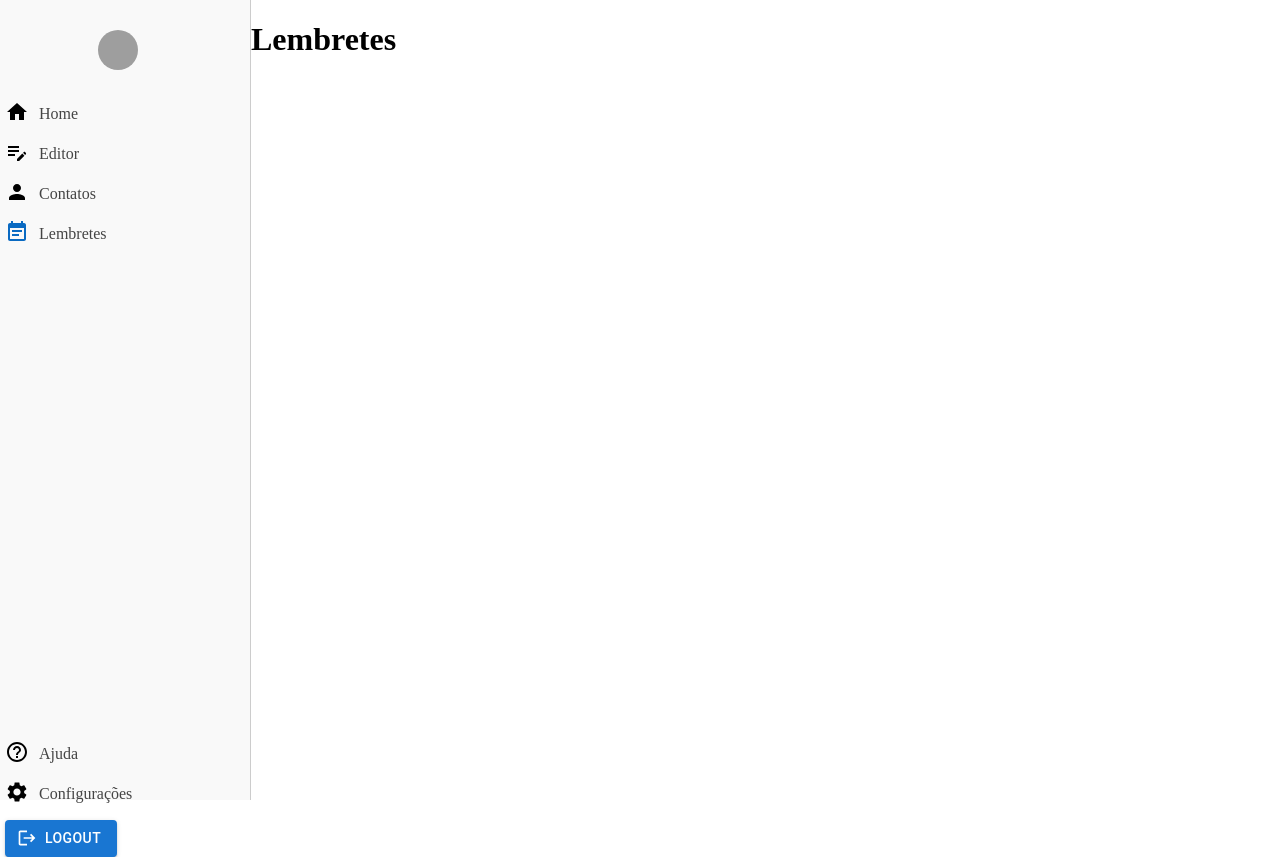
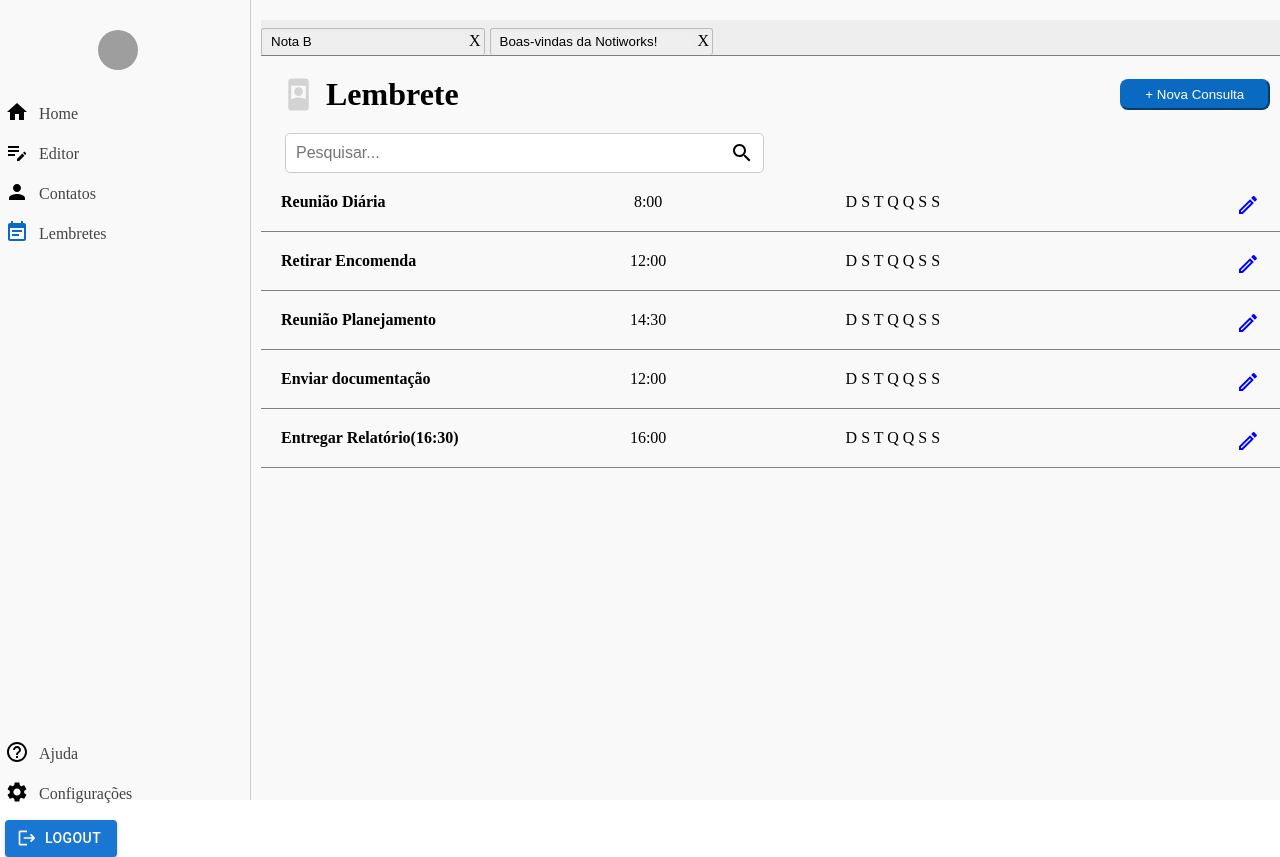
Before and after one commit to leonardoseven/Notiworks, a React (Vite) app in the folder front-end/: page /lembretes in a window 1280 px wide. Built offline with nearby package versions, Linux system fonts and the light colour scheme; grey boxes are pictures that could not be loaded.

Commit message:
lembretes

```diff
--- /dev/null
+++ b/front-end/src/components/Lembretes/Lembrete.tsx
@@ -0,0 +1,67 @@
+import { RememberMe, Edit } from '@mui/icons-material';
+import React from 'react';
+import { useState } from 'react';
+import SearchBar from '../Contatos/components/SearchBar';
+import EditOutlined from '@mui/icons-material/EditOutlined';
+
+const LembreteItem = ({ texto, hora, dias }) => {
+    return (
+        <div style={{ display: 'flex', justifyContent: 'space-between', marginBottom: '20px', borderBottom: '1px solid gray', paddingBottom: '10px', paddingLeft: '20px', paddingRight: '20px' }}>
+            <div style={{ flex: 1 }}>
+                <strong>{texto}</strong> {/* Texto do lembrete */}
+            </div>
+            <div style={{ flex: 1, textAlign: 'center' }}>
+                <span>{hora}</span> {/* Hora do lembrete */}
+            </div>
+            <div style={{ flex: 1, textAlign: 'center' }}>
+                <span>{dias}</span> {/* Dias do lembrete */}
+            </div>
+            <div style={{ flex: 1, textAlign: 'right', color:'blue' }}>
+                <EditOutlined /> {/* Ícone de edição */}
+            </div>
+        </div>
+    );
+};
+
+const Lembrete = () => {
+
+    //modal
+    const [open, setOpen] = useState(false);
+
+    const handleOpen = () => setOpen(true);
+    const handleClose = () => setOpen(false);
+
+    return (
+        <>
+            <div className="container-home" style={{width: '100%', backgroundColor: 'background.paper', paddingTop: '20px'}}>
+                <div className="home" style={{width: '100%',marginLeft:'10px'}}>
+                    <div className="container-open-notes" style={{borderBottom: '1px solid gray',width:'100%', marginBottom: '20px'}}>
+                        <div className="open-note">
+                            <button>Nota B</button> <span>X</span>
+                        </div>
+                        <div className="open-note">
+                            <button>Boas-vindas da Notiworks!</button> <span>X</span>
+                        </div>
+                    </div>
+                    <div className="header-menu" style={{width: '99%', display: 'flex', alignItems: 'center', justifyContent: 'space-between', marginBottom: '20px'}}>
+                        <div className="title" style={{display: 'flex', alignItems: 'center'}}>
+                            <RememberMe fontSize="large" htmlColor="lightgray"  /> {/* Ícone de lembrete */}
+                            <h1 style={{marginLeft: '10px'}}>Lembrete</h1>
+                        </div>
+                        <button onClick={handleOpen} className="btn-new-notas" style={{width: '150px'}}>+ Nova Consulta</button>
+                    </div>
+                    <div style={{width: '50%', marginBottom: '20px'}}>
+                         <SearchBar/>
+                    </div>
+                    <LembreteItem texto="Reunião Diária" hora="8:00" dias="D S T Q Q S S" />
+                    <LembreteItem texto="Retirar Encomenda" hora="12:00" dias="D S T Q Q S S" />
+                    <LembreteItem texto="Reunião Planejamento" hora="14:30" dias="D S T Q Q S S" />
+                    <LembreteItem texto="Enviar documentação" hora="12:00" dias="D S T Q Q S S" />
+                    <LembreteItem texto="Entregar Relatório(16:30)" hora="16:00" dias="D S T Q Q S S" />
+                </div>
+            </div>
+        </>
+    )
+}
+
+export default Lembrete;
--- a/front-end/src/components/Lembretes/index.tsx
+++ b/front-end/src/components/Lembretes/index.tsx
@@ -1,14 +1,18 @@
 import LeftBar from "../LeftBar/Index"
+import Lembrete from "./Lembrete";
 import './index.css'
 
 
 const Lembretes = () =>{
 
+
+
     return(
         <>
             <div className="container-lembretes">
                 <LeftBar activeIcon="lembretes"></LeftBar>
-                <h1>Lembretes</h1>
+                <Lembrete/>
+
             </div>
         </>
     )
```
